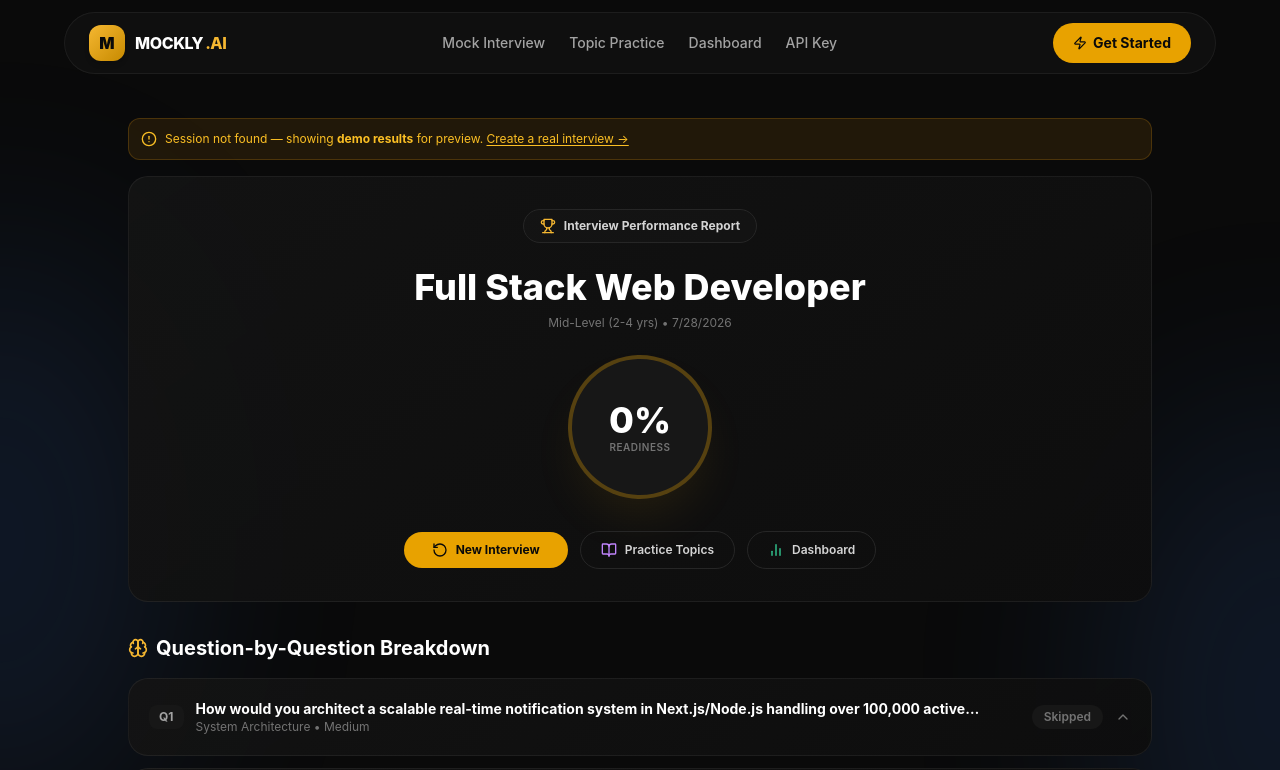
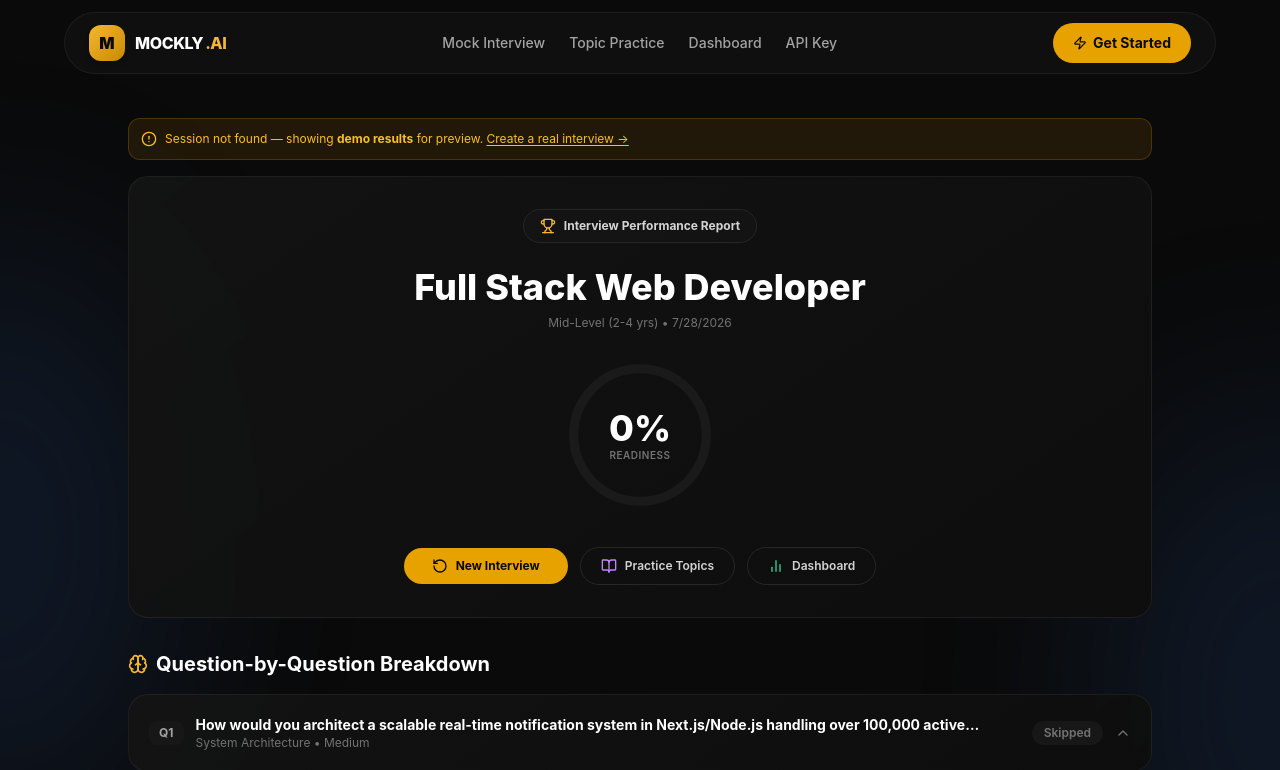
Before and after one commit to vivekmaddy16/Mockly, a Next.js app: page /interview/1/results in a window 1280 px wide. Shown: the top 770 px of the page. Built offline with nearby package versions, Linux system fonts and the light colour scheme.

Commit message:
implement ResultsView

```diff
--- a/src/components/ResultsView.tsx
+++ b/src/components/ResultsView.tsx
@@ -1,24 +1,101 @@
 'use client';
 
-import React, { useState } from 'react';
+import React, { useState, useEffect, useRef } from 'react';
 import Link from 'next/link';
 import {
   Trophy, Target, CheckCircle2, XCircle, Sparkles, ArrowRight, RotateCcw,
   BookOpen, ChevronDown, ChevronUp, Award, Brain, BarChart2
 } from 'lucide-react';
 import { InterviewSession } from '@/types';
+import confetti from 'canvas-confetti';
 
 interface ResultsViewProps {
   session: InterviewSession;
 }
 
+// Animated SVG circular progress ring
+const ScoreRing: React.FC<{ score: number }> = ({ score }) => {
+  const [animatedScore, setAnimatedScore] = useState(0);
+  const radius = 58;
+  const circumference = 2 * Math.PI * radius;
+  const offset = circumference - (animatedScore / 100) * circumference;
+
+  useEffect(() => {
+    const timer = setTimeout(() => setAnimatedScore(score), 200);
+    return () => clearTimeout(timer);
+  }, [score]);
+
+  const getColor = (s: number) => {
+    if (s >= 80) return { stroke: '#10b981', glow: 'rgba(16, 185, 129, 0.3)' };
+    if (s >= 60) return { stroke: '#f59e0b', glow: 'rgba(245, 158, 11, 0.3)' };
+    return { stroke: '#ef4444', glow: 'rgba(239, 68, 68, 0.3)' };
+  };
+
+  const color = getColor(score);
+
+  return (
+    <div className="relative w-40 h-40">
+      <svg className="w-full h-full -rotate-90" viewBox="0 0 140 140">
+        {/* Background ring */}
+        <circle cx="70" cy="70" r={radius} fill="none" stroke="#1a1a1a" strokeWidth="8" />
+        {/* Animated progress ring */}
+        <circle
+          cx="70" cy="70" r={radius}
+          fill="none"
+          stroke={color.stroke}
+          strokeWidth="8"
+          strokeLinecap="round"
+          strokeDasharray={circumference}
+          strokeDashoffset={offset}
+          style={{
+            transition: 'stroke-dashoffset 1.5s cubic-bezier(0.4, 0, 0.2, 1)',
+            filter: `drop-shadow(0 0 8px ${color.glow})`,
+          }}
+        />
+      </svg>
+      <div className="absolute inset-0 flex flex-col items-center justify-center">
+        <span className="text-4xl font-extrabold text-white">{animatedScore}%</span>
+        <span className="text-[10px] text-neutral-500 font-semibold uppercase tracking-wider">Readiness</span>
+      </div>
+    </div>
+  );
+};
+
 export const ResultsView: React.FC<ResultsViewProps> = ({ session }) => {
   const [expandedQId, setExpandedQId] = useState<string | null>(session.questions[0]?.id || null);
+  const confettiFired = useRef(false);
 
   const totalScore = session.totalScore ?? Math.round(
     Object.values(session.evaluations).reduce((acc, ev) => acc + ev.score, 0) /
     (Object.keys(session.evaluations).length || 1)
   );
+
+  // Fire confetti for high scores
+  useEffect(() => {
+    if (totalScore >= 80 && !confettiFired.current && Object.keys(session.evaluations).length > 0) {
+      confettiFired.current = true;
+      const duration = 2500;
+      const end = Date.now() + duration;
+      const frame = () => {
+        confetti({
+          particleCount: 3,
+          angle: 60,
+          spread: 55,
+          origin: { x: 0, y: 0.7 },
+          colors: ['#E8A200', '#f5b731', '#10b981', '#3b82f6', '#8b5cf6'],
+        });
+        confetti({
+          particleCount: 3,
+          angle: 120,
+          spread: 55,
+          origin: { x: 1, y: 0.7 },
+          colors: ['#E8A200', '#f5b731', '#10b981', '#3b82f6', '#8b5cf6'],
+        });
+        if (Date.now() < end) requestAnimationFrame(frame);
+      };
+      frame();
+    }
+  }, [totalScore, session.evaluations]);
 
   const getScoreBadgeColor = (score: number) => {
     if (score >= 80) return 'text-emerald-400 border-emerald-500/20 bg-emerald-500/10';
@@ -41,13 +118,17 @@ export const ResultsView: React.FC<ResultsViewProps> = ({ session }) => {
             <p className="text-xs text-neutral-500">{session.experienceLevel} • {new Date(session.createdAt).toLocaleDateString()}</p>
           </div>
 
-          {/* Score Circle */}
+          {/* Animated Score Circle */}
           <div className="flex justify-center">
-            <div className="w-36 h-36 rounded-full bg-neutral-900 border-4 border-brand-500/30 flex flex-col items-center justify-center shadow-2xl shadow-brand-500/10">
-              <span className="text-4xl font-extrabold text-white">{totalScore}%</span>
-              <span className="text-[10px] text-neutral-500 font-semibold uppercase tracking-wider">Readiness</span>
+            <ScoreRing score={totalScore} />
+          </div>
+
+          {/* High Score Badge */}
+          {totalScore >= 80 && (
+            <div className="inline-flex items-center gap-2 px-4 py-2 rounded-full bg-emerald-500/10 border border-emerald-500/20 text-emerald-400 text-xs font-bold animate-fade-in">
+              <Award className="w-4 h-4" /> Outstanding Performance! 🎉
             </div>
-          </div>
+          )}
 
           {session.overallFeedback && (
             <div className="max-w-2xl mx-auto p-4 rounded-2xl bg-neutral-900/60 border border-neutral-800 text-xs text-neutral-400 leading-relaxed">
@@ -107,9 +188,9 @@ export const ResultsView: React.FC<ResultsViewProps> = ({ session }) => {
                 <div key={q.id} className="card-dark rounded-2xl overflow-hidden">
                   <button onClick={() => setExpandedQId(isExp ? null : q.id)}
                     className="w-full p-5 text-left flex items-center justify-between gap-4 hover:bg-neutral-800/20 transition">
-                    <div className="flex items-center gap-3">
-                      <span className="px-2.5 py-1 rounded-lg bg-neutral-900 text-neutral-400 font-bold text-xs">Q{idx+1}</span>
-                      <div>
+                    <div className="flex items-center gap-3 min-w-0">
+                      <span className="px-2.5 py-1 rounded-lg bg-neutral-900 text-neutral-400 font-bold text-xs shrink-0">Q{idx+1}</span>
+                      <div className="min-w-0">
                         <h4 className="text-sm font-bold text-white line-clamp-1">{q.questionText}</h4>
                         <p className="text-xs text-neutral-500">{q.category} • {q.difficulty}</p>
                       </div>
@@ -121,7 +202,7 @@ export const ResultsView: React.FC<ResultsViewProps> = ({ session }) => {
                     </div>
                   </button>
                   {isExp && ev && (
-                    <div className="p-5 border-t border-neutral-800/80 bg-neutral-900/30 space-y-5 text-xs">
+                    <div className="p-5 border-t border-neutral-800/80 bg-neutral-900/30 space-y-5 text-xs animate-fade-in">
                       <div>
                         <span className="block font-bold text-neutral-500 uppercase tracking-wider text-[10px] mb-1">Your Response</span>
                         <div className="p-3.5 rounded-xl bg-[#0e0e0e] border border-neutral-800 text-neutral-300 font-mono whitespace-pre-wrap">{ev.userAnswer}</div>
```
